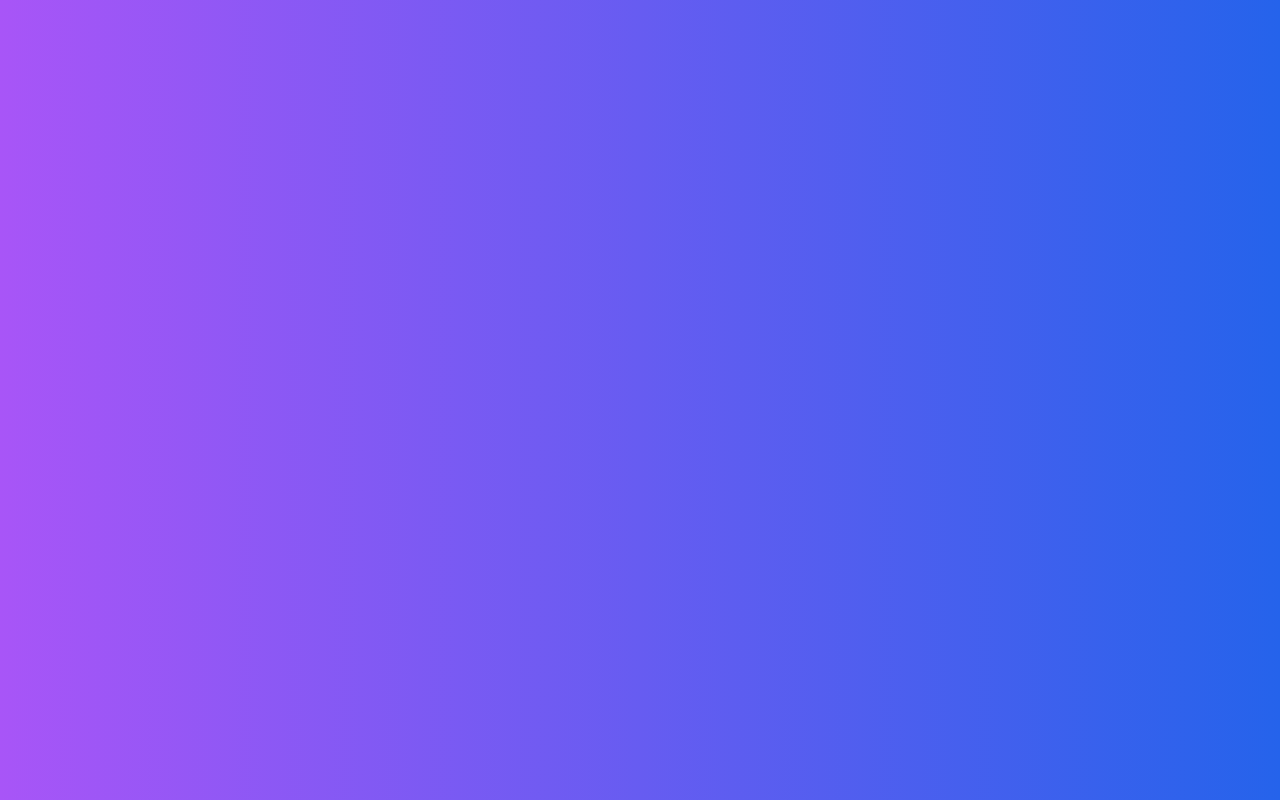
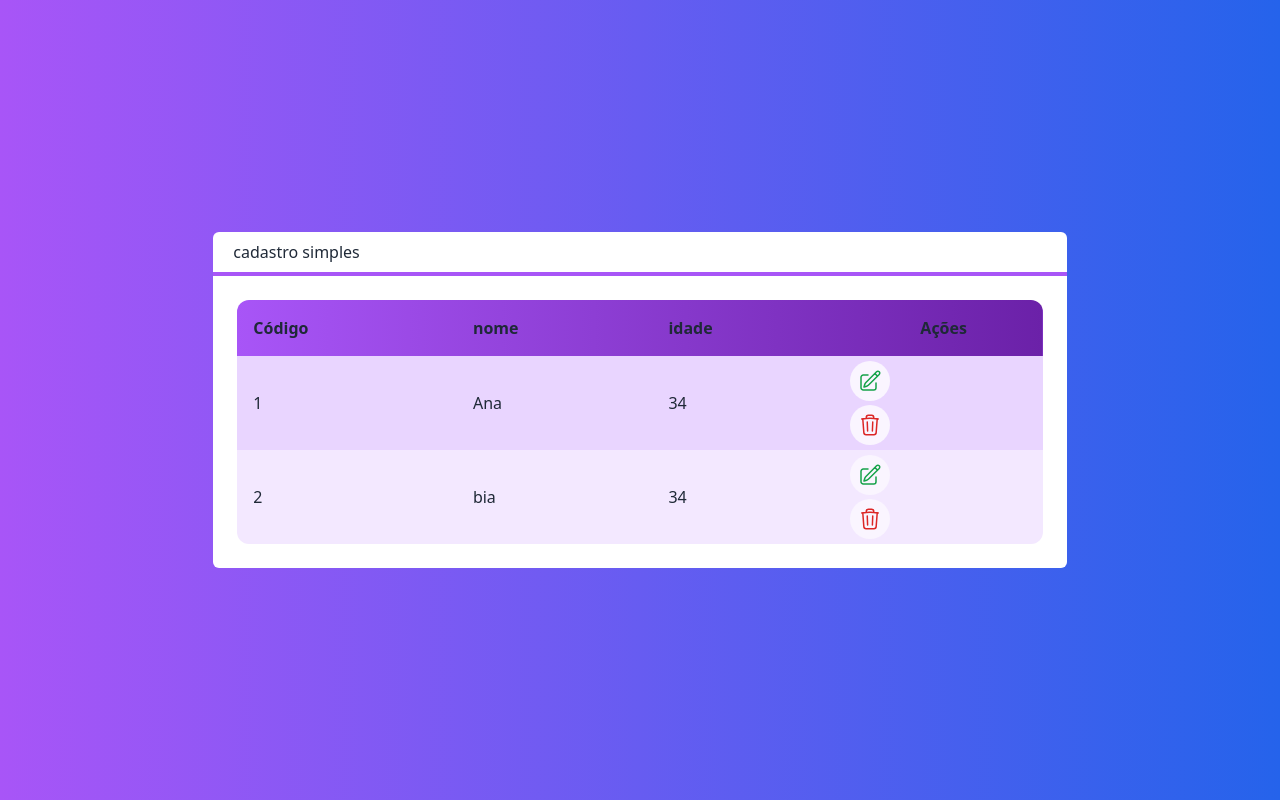
Before and after one commit to giovanne-aquino-clear/next-crude, a Next.js app: page / in a window 1280 px wide. Built offline with nearby package versions, Linux system fonts and the light colour scheme.

Commit message:
add css for icons

```diff
--- a/src/components/Layout.jsx
+++ /dev/null
@@ -1,3 +0,0 @@
-export default function Layout(props){
-
-}
--- a/src/components/Table.tsx
+++ b/src/components/Table.tsx
@@ -1,4 +1,5 @@
 import Cliente from "@/core/Cliente"
+import {IconeEdicao, IconeLixo} from "./Icones";
 
 interface Tableprops{
     clientes: Cliente[]
@@ -12,6 +13,7 @@ export default function Table(props: Tableprops){
                 <th className="text-left p-4">Código</th>
                 <th className="text-left p-4">nome</th>
                 <th className="text-left p-4">idade</th>
+                <th className="p-4">Ações</th>
 
 
             </tr>
@@ -26,11 +28,26 @@ export default function Table(props: Tableprops){
                <td className="text-left p-4">{cliente.id}</td>
                <td className="text-left p-4">{cliente.nome}</td>
                <td className="text-left p-4">{cliente.idade}</td>
-
+                {renderActions(cliente)}
            </tr>
         )
     })
 }
+
+    function renderActions(cliente: Cliente){
+        return(
+            <td className="fl">
+                <button className= {
+                    `flex justify-center items-center
+                     text-green-600 rounded-full p-2 m-1
+                     hover: bg-purple-50`}> {IconeEdicao}</button>
+                <button className= {
+                    `flex justify-center items-center
+                     text-red-600 rounded-full p-2 m-1
+                     hover: bg-purple-50`}> {IconeLixo} </button>
+            </td>
+        )
+    }
 
     return(
         <table className="w-full rounded-xl overflow-hidden">
--- a/tsconfig.json
+++ b/tsconfig.json
@@ -1,6 +1,6 @@
 {
   "compilerOptions": {
-    "target": "es5",
+    "target": "es2015",
     "lib": ["dom", "dom.iterable", "esnext"],
     "allowJs": true,
     "skipLibCheck": true,
```
